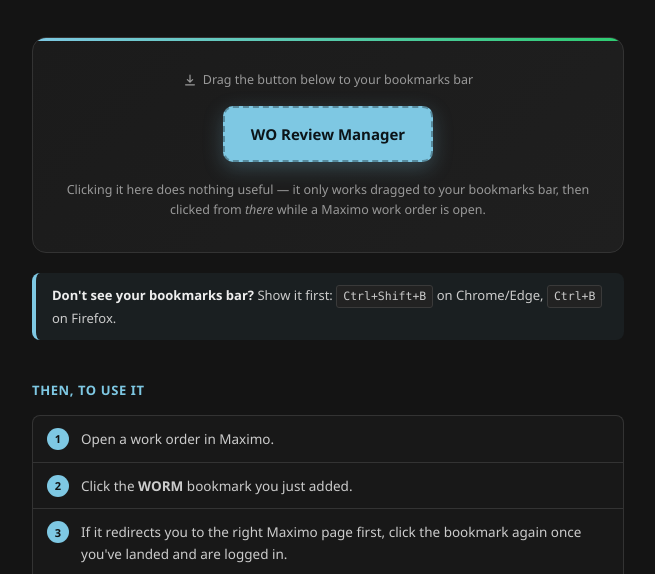
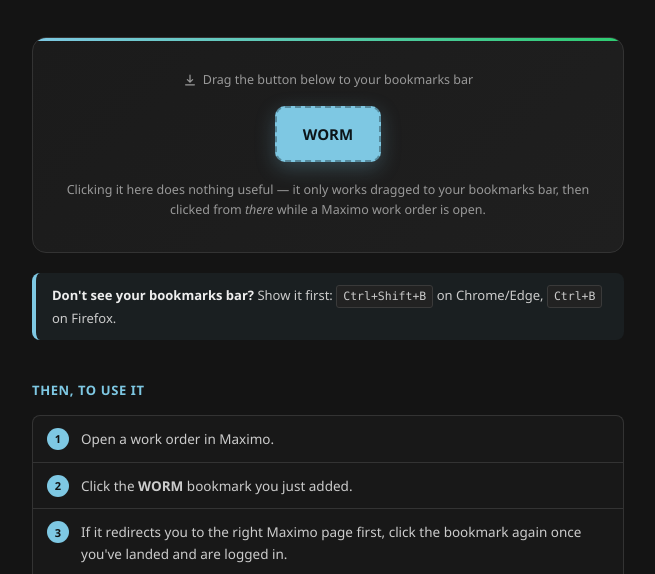
Before and after one commit to WilliamZitzmann/WO-Review-Tool, a plain HTML site: page install.html in a window 1280 px wide. Shown: the part 224-798 px from the top of the page, without its empty margins (312-967 px from the left). Drawn offline with Linux system fonts and the light colour scheme.

Commit message:
Update install.html

```diff
--- a/install.html
+++ b/install.html
@@ -265,7 +265,7 @@
       <svg width="14" height="14" viewBox="0 0 16 16" fill="none"><path d="M8 2.5V10.5M8 10.5L5 7.5M8 10.5L11 7.5" stroke="currentColor" stroke-width="1.4" stroke-linecap="round" stroke-linejoin="round"/><path d="M3 13.5H13" stroke="currentColor" stroke-width="1.4" stroke-linecap="round"/></svg>
       Drag the button below to your bookmarks bar
     </div>
-    <a class="bm-button" id="bmLink" href="javascript:(function(){var LOADER_URL='https://wo-review-tool-access.williamzitzmann.workers.dev/loader.js';var CACHE_KEY='__wo_loader_cache';function run(src){try{eval(src);}catch(e){alert('WO Tool loader error: '+e.message);}}var xhr=new XMLHttpRequest();xhr.open('GET',LOADER_URL,true);xhr.onload=function(){if(xhr.status===200){localStorage.setItem(CACHE_KEY,xhr.responseText);run(xhr.responseText);}else{var c=localStorage.getItem(CACHE_KEY);if(c){run(c);}else{alert('WO Tool: failed to load (HTTP '+xhr.status+').');}}};xhr.onerror=function(){var c=localStorage.getItem(CACHE_KEY);if(c){run(c);}else{alert('WO Tool: network error, check connection.');}};xhr.send();})();">WO Review Manager</a>
+    <a class="bm-button" id="bmLink" href="javascript:(function(){var LOADER_URL='https://wo-review-tool-access.williamzitzmann.workers.dev/loader.js';var CACHE_KEY='__wo_loader_cache';function run(src){try{eval(src);}catch(e){alert('WO Tool loader error: '+e.message);}}var xhr=new XMLHttpRequest();xhr.open('GET',LOADER_URL,true);xhr.onload=function(){if(xhr.status===200){localStorage.setItem(CACHE_KEY,xhr.responseText);run(xhr.responseText);}else{var c=localStorage.getItem(CACHE_KEY);if(c){run(c);}else{alert('WO Tool: failed to load (HTTP '+xhr.status+').');}}};xhr.onerror=function(){var c=localStorage.getItem(CACHE_KEY);if(c){run(c);}else{alert('WO Tool: network error, check connection.');}};xhr.send();})();">WORM</a>
     <div class="install-note">Clicking it here does nothing useful — it only works dragged to your bookmarks bar, then clicked from <em>there</em> while a Maximo work order is open.</div>
     <div class="install-note" id="scopeNote" style="display:none;"></div>
   </div>
```
